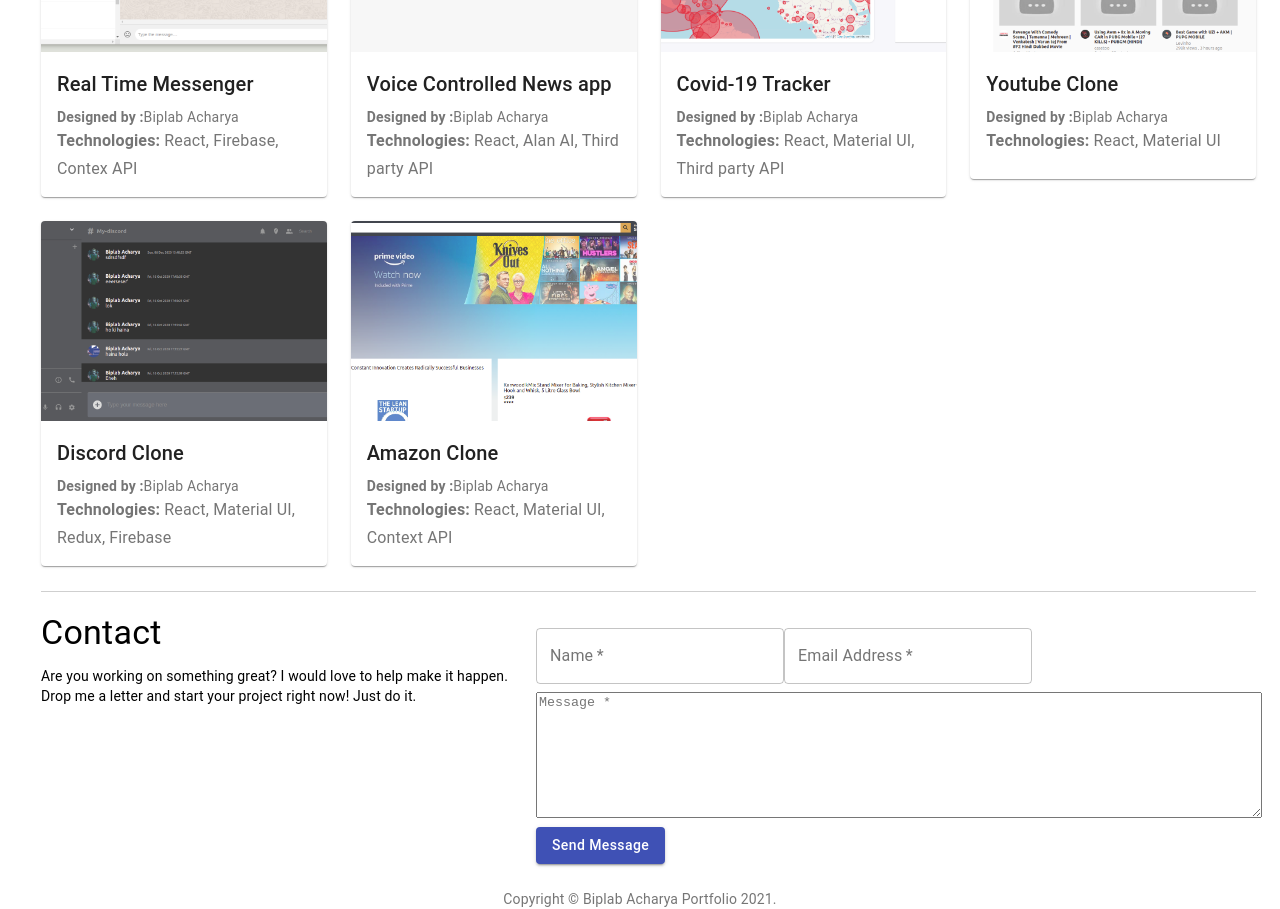
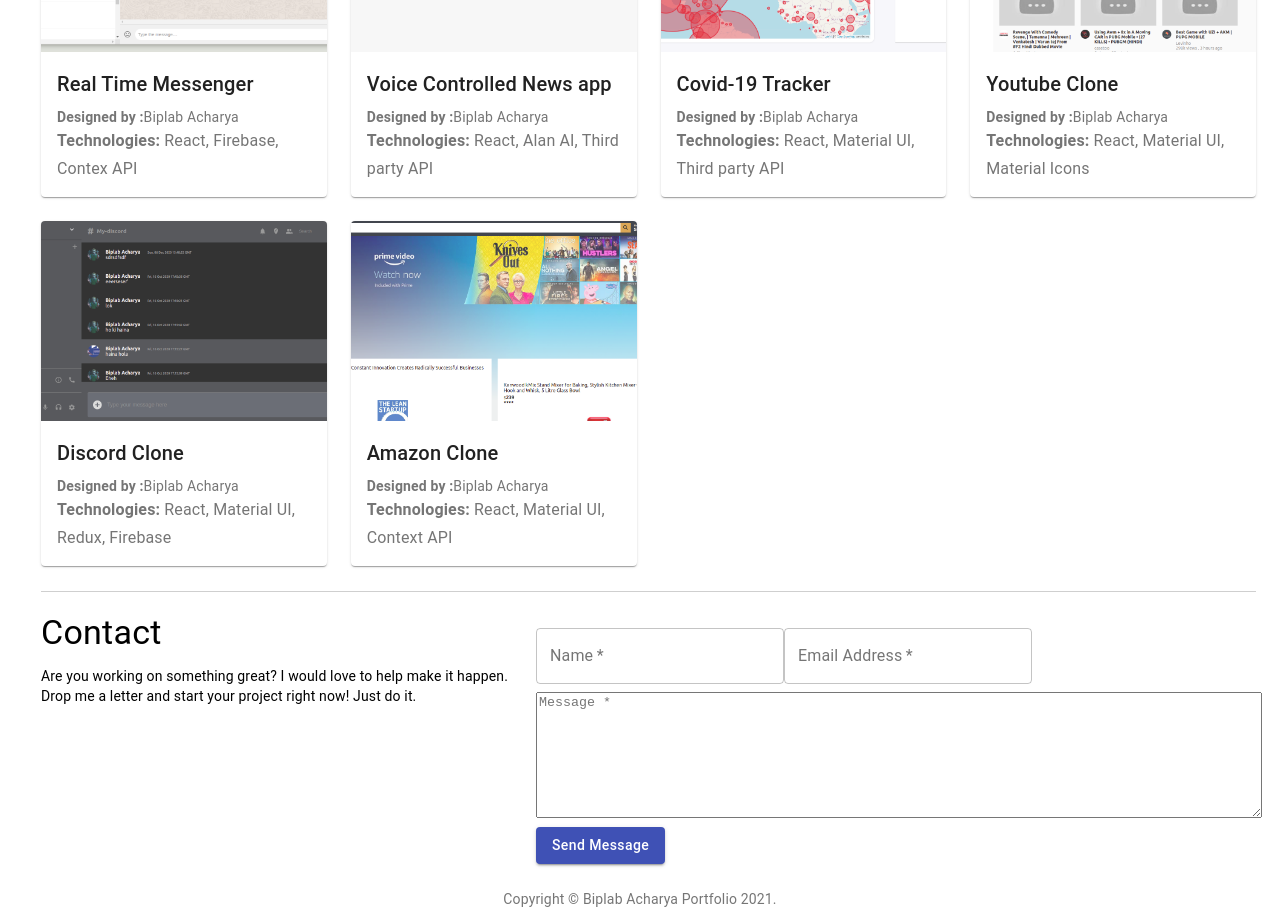
Before and after one commit to BaxanAcharya/baxanacharya, a React (Create React App) app: page / in a window 1280 px wide. Shown: the part 1860-2769 px from the top of the page. Built offline with nearby package versions, Linux system fonts and the light colour scheme.

Commit message:
fixing portfolio

```diff
--- a/src/component/Portfolio/Portfolio.js
+++ b/src/component/Portfolio/Portfolio.js
@@ -70,7 +70,7 @@
     title: "Youtube Clone",
     author: "Biplab Acharya",
     url: "https://clone-78340.web.app/",
-    technology: "React, Material UI",
+    technology: "React, Material UI, Material Icons",
   },
 
   {
```
